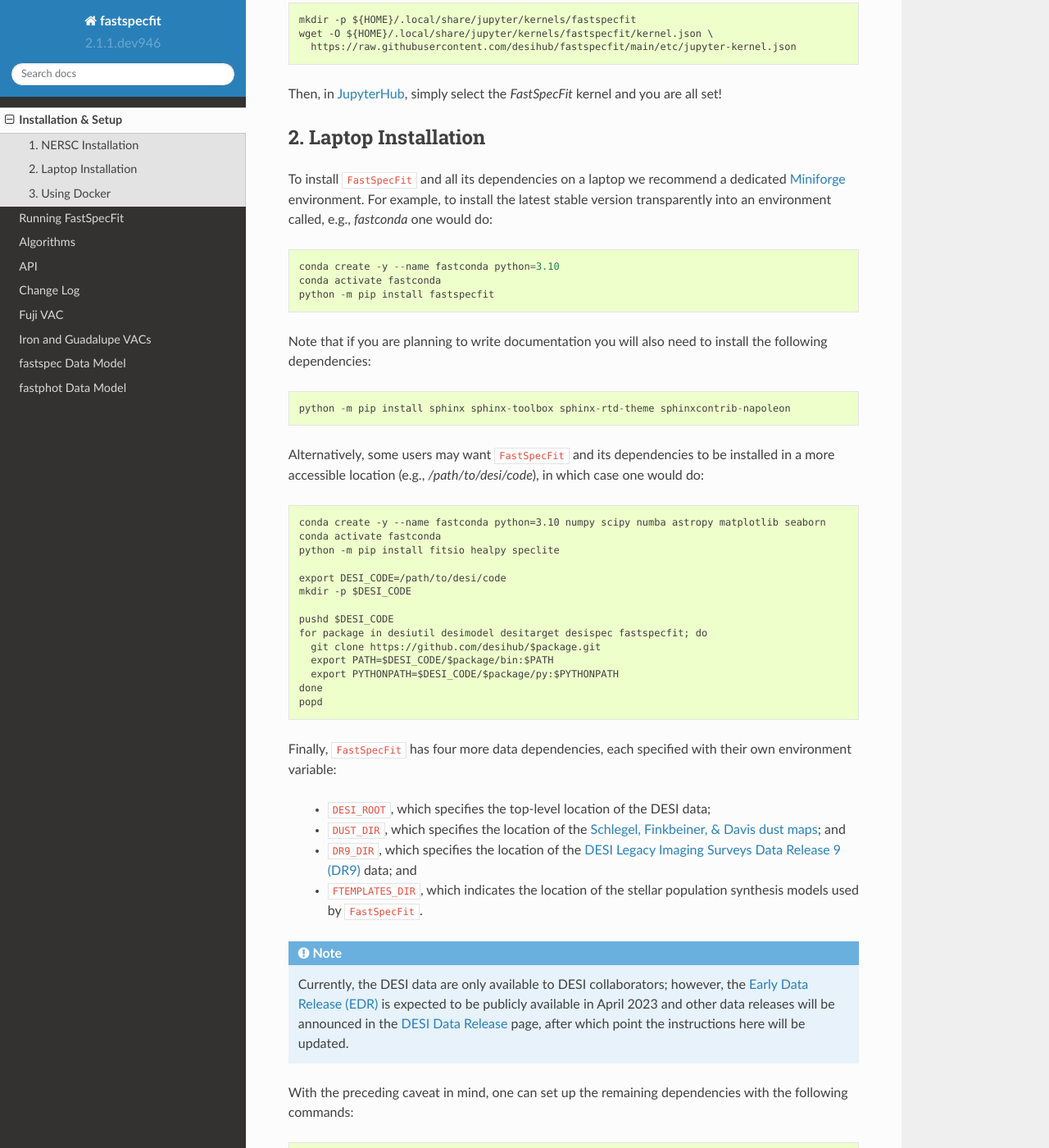
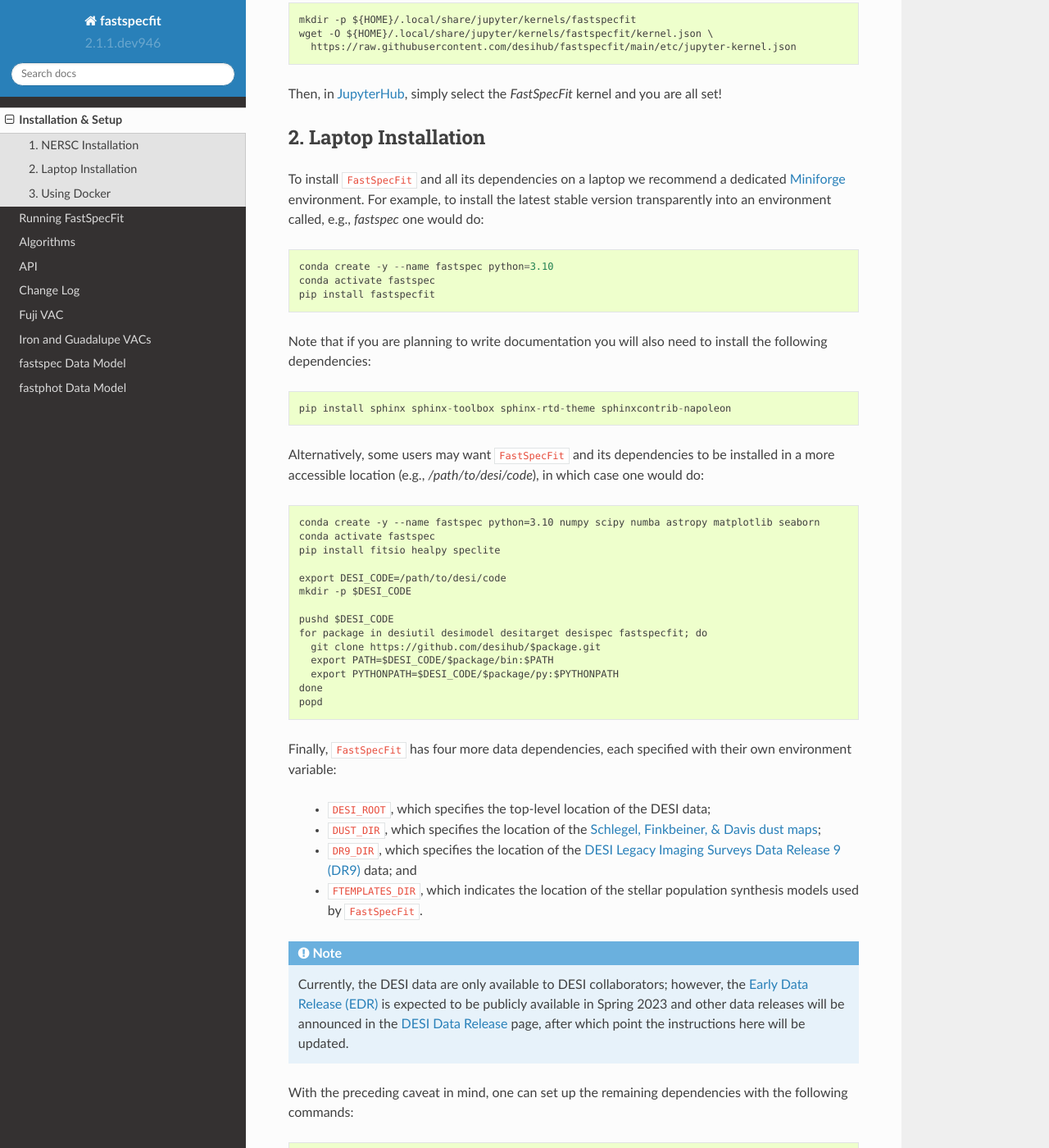
Before and after one commit to desihub/fastspecfit, a Sphinx documentation site: the page built from doc/install.rst, in a window 1280 px wide and 1400 px high, scrolled down 811 px. Shown: the whole window at 82% size. Built offline with Sphinx 7.4.7 and the Read the Docs theme 2.0.0, drawn with Linux system fonts in a browser that asks for light colours; some of the changed text lies outside the part shown.

Commit message:
update install page

```diff
--- a/doc/install.rst
+++ b/doc/install.rst
@@ -48,25 +48,25 @@ set!
 
 To install ``FastSpecFit`` and all its dependencies on a laptop we recommend a
 dedicated `Miniforge`_ environment. For example, to install the latest stable
-version transparently into an environment called, e.g., *fastconda* one would
+version transparently into an environment called, e.g., *fastspec* one would
 do::
 
-  conda create -y --name fastconda python=3.10
-  conda activate fastconda
-  python -m pip install fastspecfit
+  conda create -y --name fastspec python=3.10
+  conda activate fastspec
+  pip install fastspecfit
 
 Note that if you are planning to write documentation you will also need to
 install the following dependencies::
 
-  python -m pip install sphinx sphinx-toolbox sphinx-rtd-theme sphinxcontrib-napoleon
+  pip install sphinx sphinx-toolbox sphinx-rtd-theme sphinxcontrib-napoleon
 
 Alternatively, some users may want ``FastSpecFit`` and its dependencies to be
 installed in a more accessible location (e.g., */path/to/desi/code*), in which
 case one would do::
 
-  conda create -y --name fastconda python=3.10 numpy scipy numba astropy matplotlib seaborn
-  conda activate fastconda
-  python -m pip install fitsio healpy speclite
+  conda create -y --name fastspec python=3.10 numpy scipy numba astropy matplotlib seaborn
+  conda activate fastspec
+  pip install fitsio healpy speclite
 
   export DESI_CODE=/path/to/desi/code
   mkdir -p $DESI_CODE
@@ -84,7 +84,7 @@ their own environment variable:
 
   * ``DESI_ROOT``, which specifies the top-level location of the DESI data;
   * ``DUST_DIR``, which specifies the location of the `Schlegel, Finkbeiner, &
-    Davis dust maps`_; and
+    Davis dust maps`_;
   * ``DR9_DIR``, which specifies the location of the `DESI Legacy Imaging
     Surveys Data Release 9 (DR9)`_ data; and
   * ``FTEMPLATES_DIR``, which indicates the location of the stellar population
@@ -93,7 +93,7 @@ their own environment variable:
 .. note::
 
   Currently, the DESI data are only available to DESI collaborators; however,
-  the `Early Data Release (EDR)`_ is expected to be publicly available in April
+  the `Early Data Release (EDR)`_ is expected to be publicly available in Spring
   2023 and other data releases will be announced in the `DESI Data Release`_
   page, after which point the instructions here will be updated.
 
```
Also changed, not shown: other parts of doc/install.rst (+2 -2 lines), doc/running.rst (+51 -40 lines).
